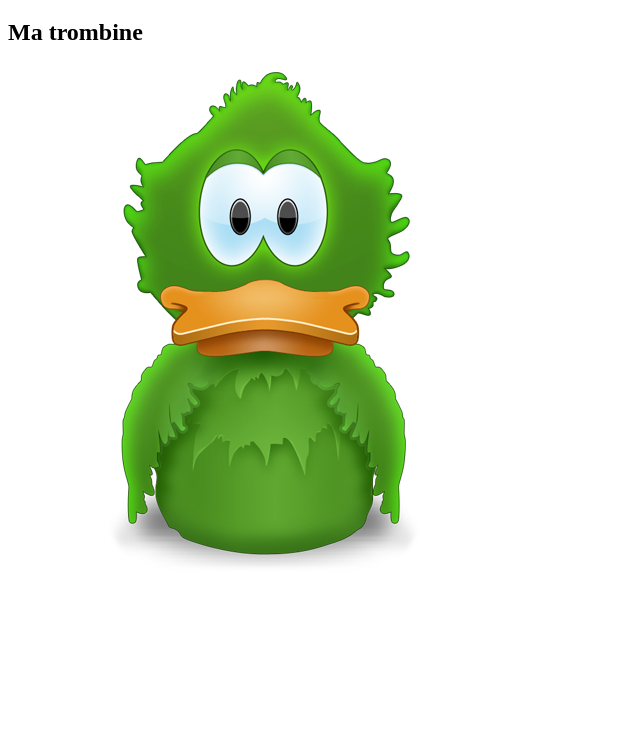
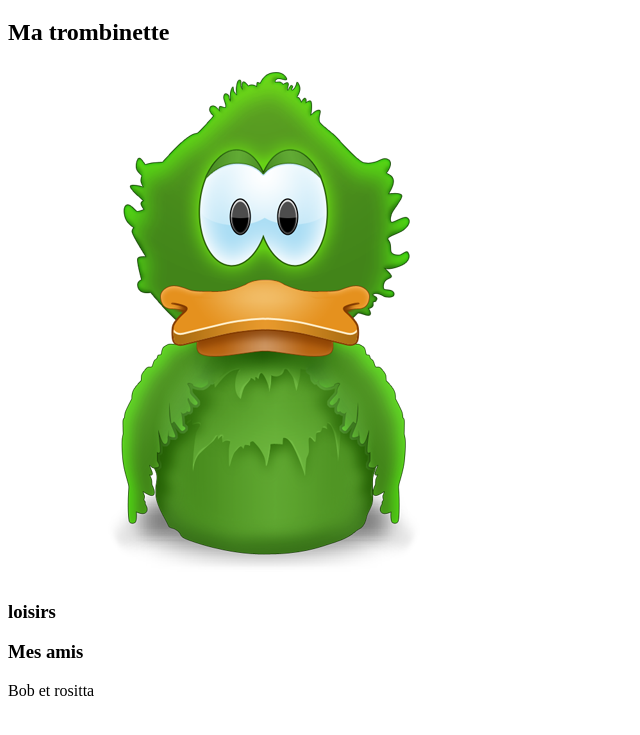
Before and after one commit to laurentFreundWF3/ex1, a plain HTML site: page index.html in a window 1280 px wide. Shown: the part 61-796 px from the top of the page, without its empty margins (0-640 px from the left). Drawn offline with Linux system fonts and the light colour scheme.

Commit message:
Ajout des amis

```diff
--- a/index.html
+++ b/index.html
@@ -6,7 +6,12 @@
 <body>
 <h1>Ma page</h1>
 
-<h2>Ma trombine</h2>
+<h2>Ma trombinette</h2>
 <img src="./img/me.png" alt="Ma photo">
+
+<h3> loisirs </h3>
+
+<h3>Mes amis</h3>
+<p>Bob et rositta</p>
 </body>
 </html>
```
